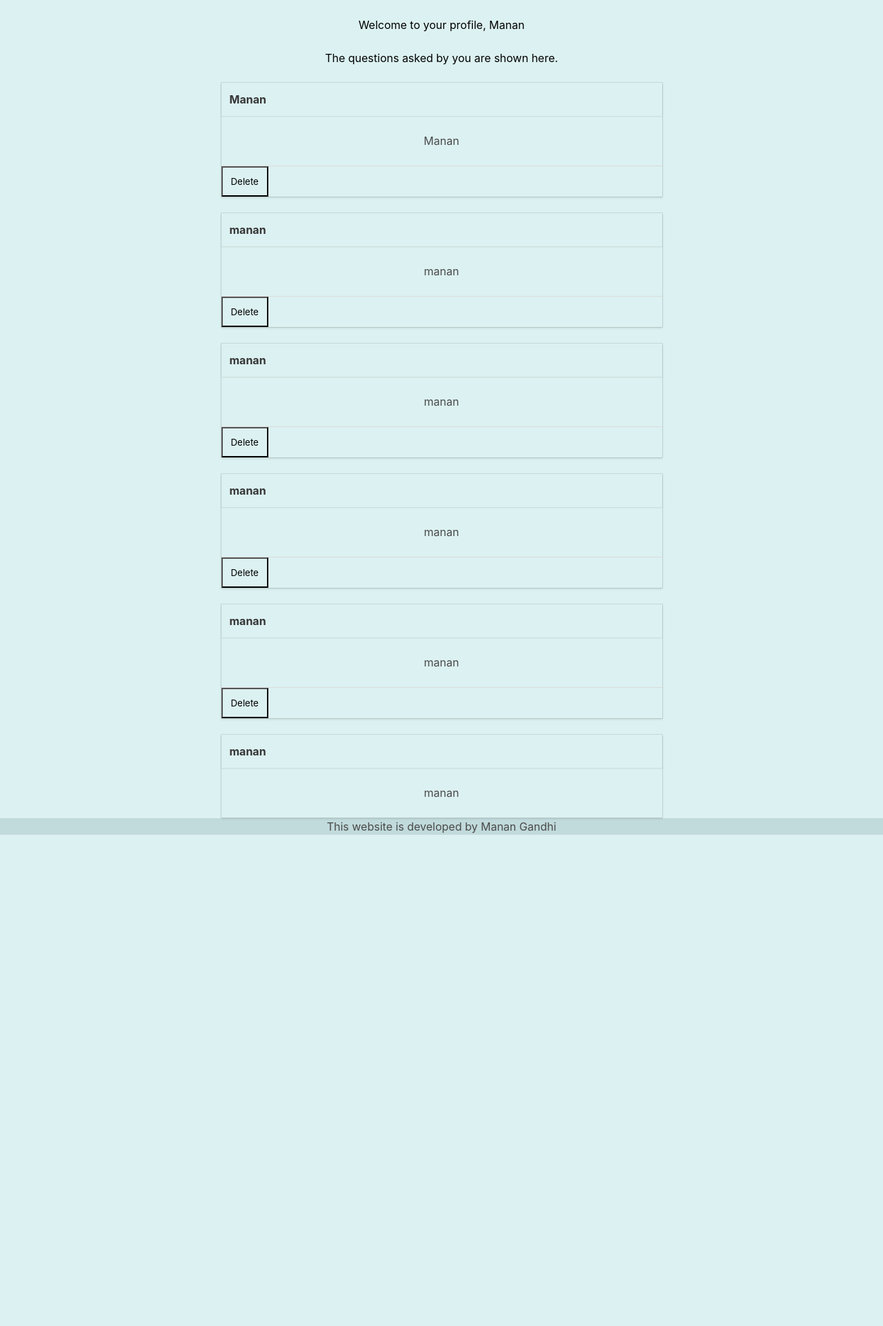
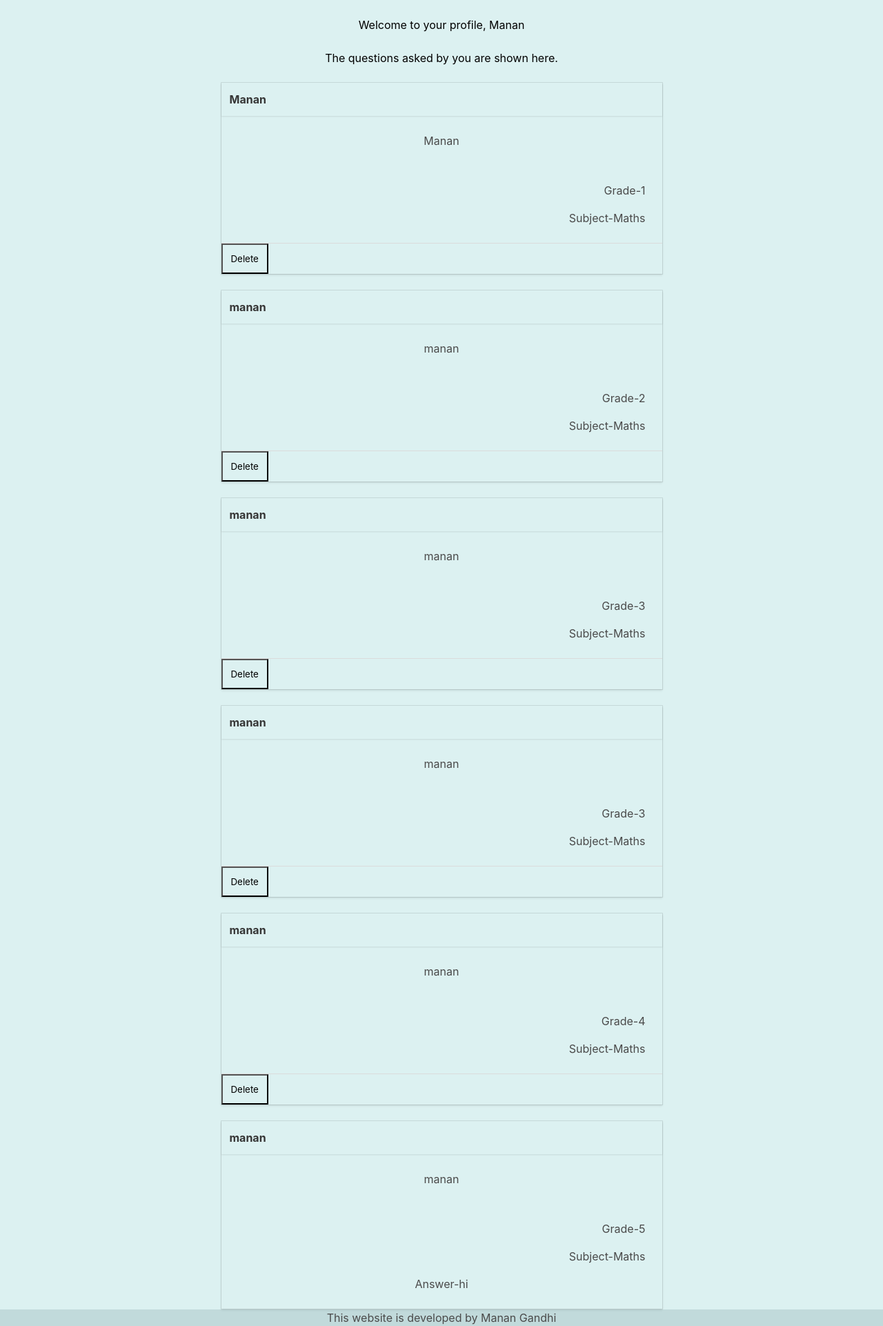
Before and after one commit to MananGandhi1810/KVIS-Quora, a Flask app: page /profile in a window 1280 px wide. Shown: the part 85-2007 px from the top of the page at 69% size. Before the commit the page ends 1295 px from the top, so only its background shows below. Run offline with Flask 2, Linux system fonts and the light colour scheme; a user stored in the database is signed in; data comes from the database, SQL or seed files in the repository; both versions use the stored data as it was after the commit.

Commit message:
removed name from question

```diff
--- a/templates/index.html
+++ b/templates/index.html
@@ -46,7 +46,6 @@
       <div class="content">
             <h3>{{x.description}}</h3>
         <br><br><br>
-            <p style="text-align:end">Asked by-{{x.author}}</p>
             <p style="text-align:end">Grade-{{x.std}}</p>
             <p style="text-align:end">Subject-{{x.subject}}</p>
             {% if x.answer %}
--- a/templates/profile.html
+++ b/templates/profile.html
@@ -17,7 +17,12 @@
     <div class="card-content">
       <div class="content">
             {{x.description}}
-        <br>
+            <br><br><br>
+            <p style="text-align:end">Grade-{{x.std}}</p>
+            <p style="text-align:end">Subject-{{x.subject}}</p>
+            {% if x.answer %}
+              <p>Answer-{{x.answer}}</p>
+            {% endif %}
       </div>
     </div>
     {% if not x.answer %}
```
Also changed, not shown: db.sqlite, templates/base.html (line endings or trailing spaces).
